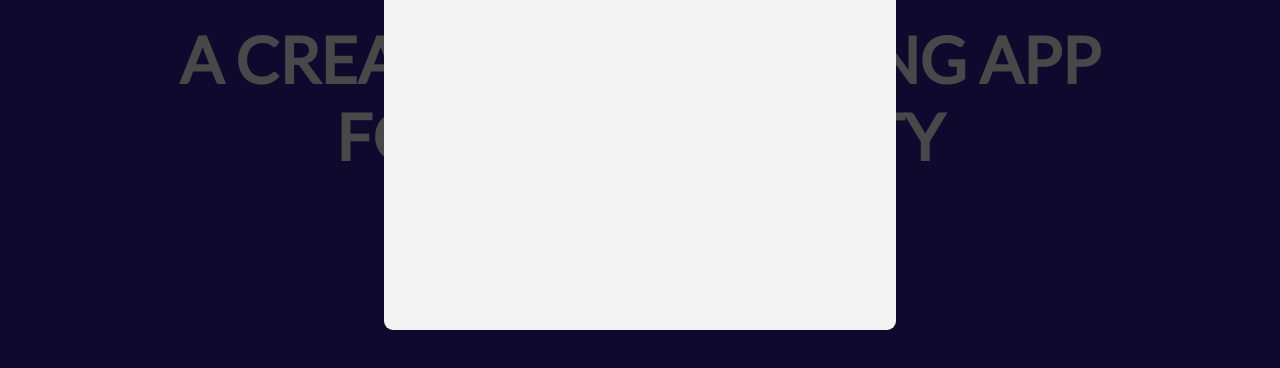
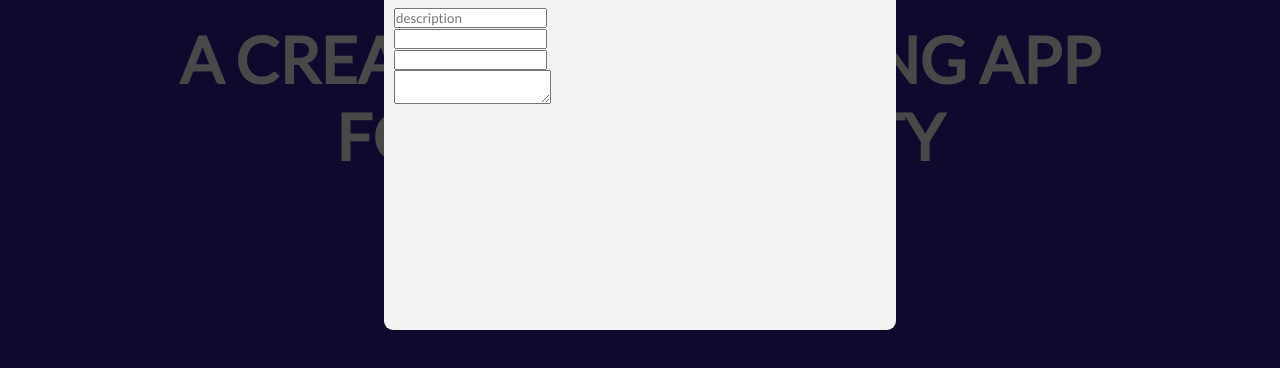
Before and after one commit to binismail/notifite, a plain HTML site: page index.html in a window 1280 px wide. Shown: the part 230-598 px from the top of the page. Drawn offline with Linux system fonts and the light colour scheme.

Commit message:
adding inputs

```diff
--- a/index.html
+++ b/index.html
@@ -81,7 +81,21 @@
         <!-- 3. the adding form-->
         <div class="app-log-form__input">
             <div class="form--container">
+                <div class="description--holder">
+                <input type="text" class="description-input round-bd" placeholder="description">
+            </div>
+            <div class="time-moment--holder">
+                <div class="input--time-container">
+                    <input type="text" class="description-input round-bd">
+                </div>
 
+                <div class="input--time-container">
+                    <input type="text" class="description-input round-bd">
+                </div>
+            </div>
+            <div class="input--notearea-container">
+                <textarea class="textarea round-bd"></textarea>
+             </div>
             </div>
         </div>
       </div>
--- a/style.css
+++ b/style.css
@@ -157,3 +157,11 @@ primary red: #ff6b6b
     text-transform: uppercase;
     font-family: 'Anton', sans-serif;
 }
+
+.app-log-form__input{
+    padding: 10px;
+}
+
+.form--container{
+
+}
```
